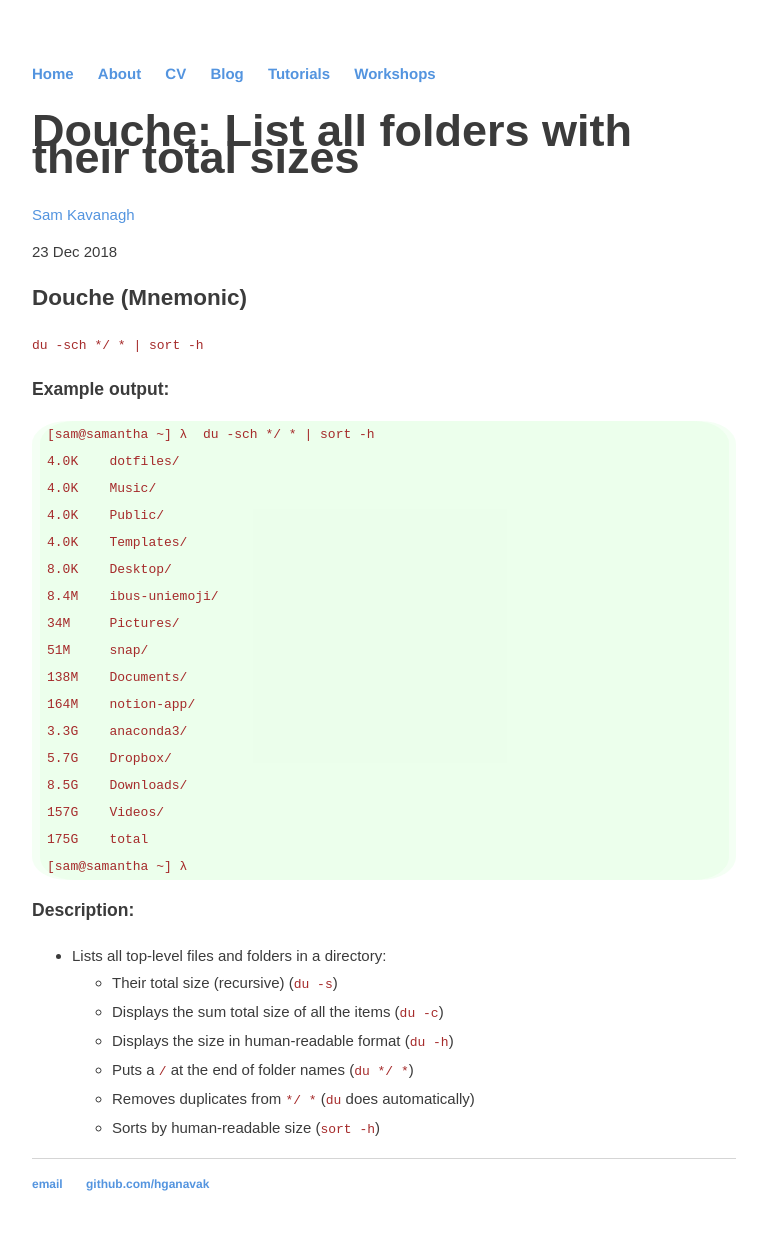
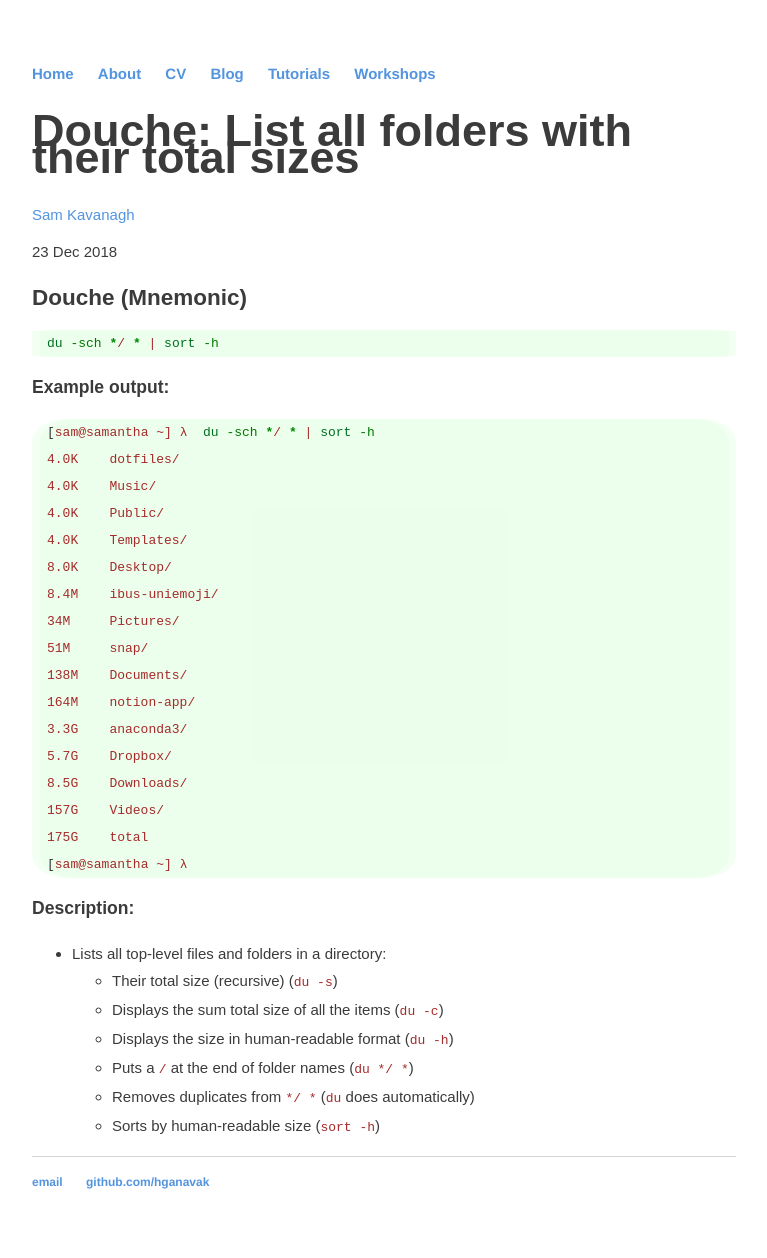
Before and after one commit to Hganavak/archive, a Jekyll site: the page built from _posts/2018-12-23-list-all-folders-with-sizes.md, in a window 1280 px wide. Shown: the whole page, without its empty margins (256-1023 px from the left). Built offline with Jekyll 4.4.1, drawn with Linux system fonts in a browser that asks for light colours; nearby versions of some CDN libraries; comment, search, counter and statistics services are not loaded.

Commit message:
Update 2018-12-23-list-all-folders-with-sizes.md

````diff
--- a/_posts/2018-12-23-list-all-folders-with-sizes.md
+++ b/_posts/2018-12-23-list-all-folders-with-sizes.md
@@ -7,11 +7,13 @@ tags: bash
 
 ## Douche (Mnemonic)
 
-```du -sch */ * | sort -h```
+```shell
+du -sch */ * | sort -h
+```
 
 ### Example output:
 
-```
+```shell
 [sam@samantha ~] λ  du -sch */ * | sort -h
 4.0K    dotfiles/
 4.0K    Music/
````
